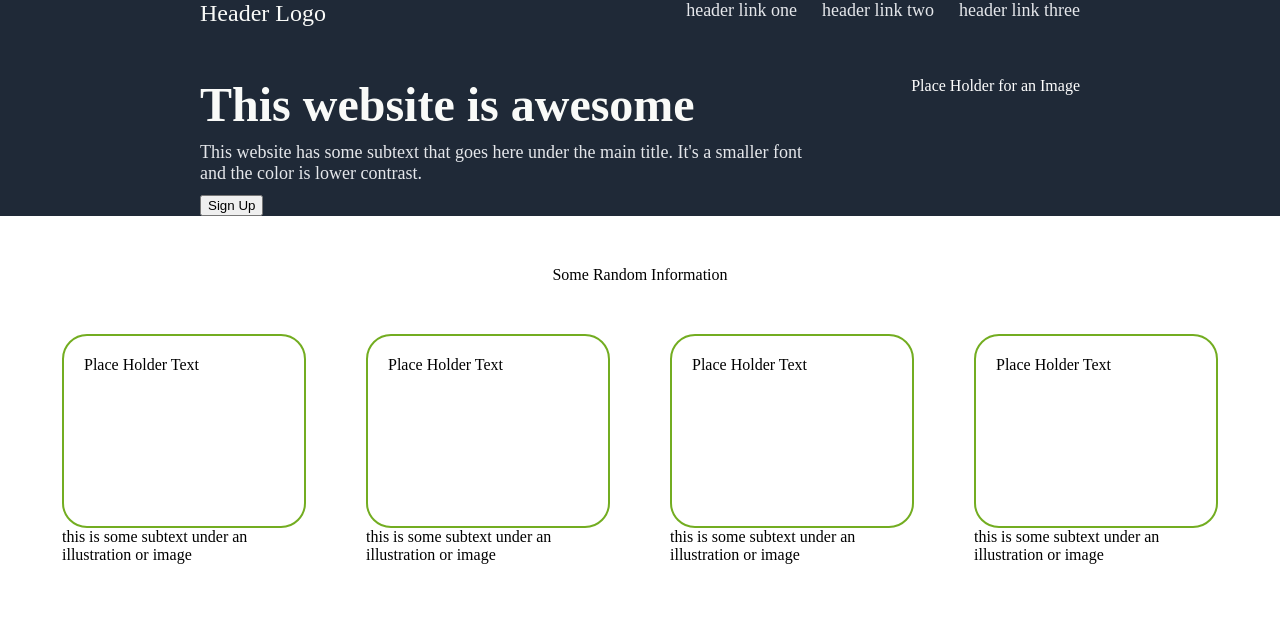
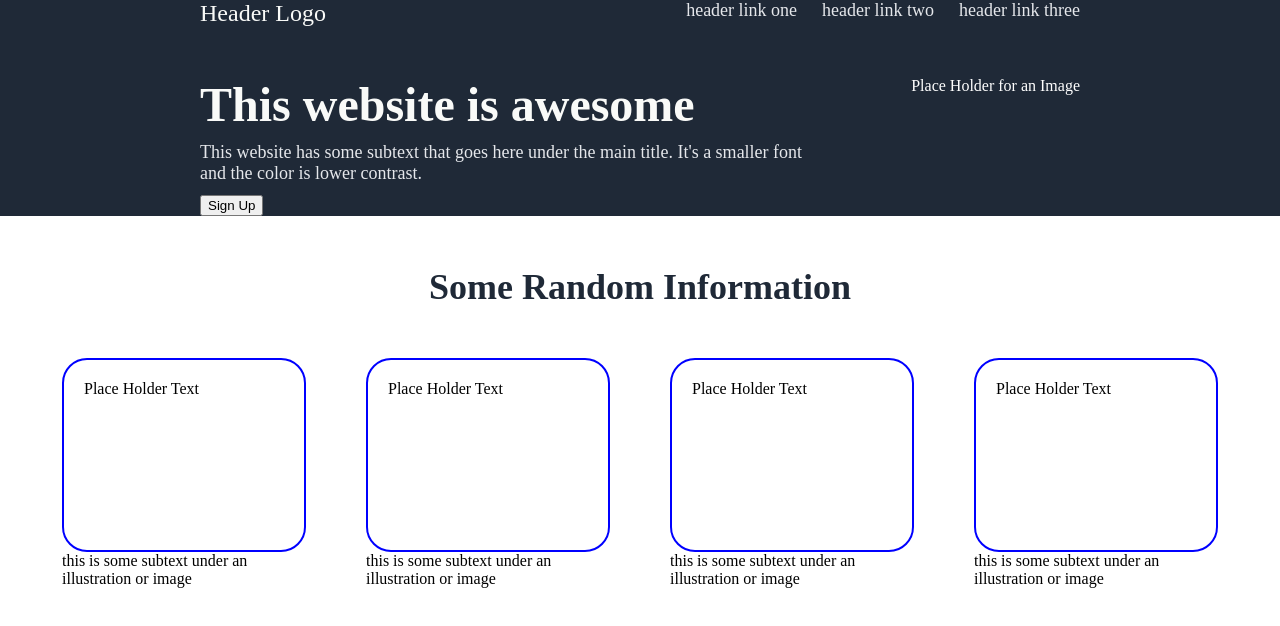
Before and after one commit to blueork/landing-page, a plain HTML site: page index.html in a window 1280 px wide. Drawn offline with Linux system fonts and the light colour scheme.

Commit message:
Make visual changes in info section
Change color, font-size in info section

```diff
--- a/style.css
+++ b/style.css
@@ -83,6 +83,12 @@ ul {
   gap: 50px;
 }
 
+.info.section .title {
+  font-size: 36px;
+  font-weight: bolder;
+  color: #1F2937;
+}
+
 .info.section .container {
   display: flex;
   flex-direction: row;
@@ -98,12 +104,12 @@ ul {
 }
 
 .info-box .info {
-  width: 200px;
+  width: 240px;
 }
 
 .info-box .round-box {
   border-radius: 25px;
-  border: 2px solid #73AD21;
+  border: 2px solid blue;
   padding: 20px;
   width: 200px;
   height: 150px;
```
